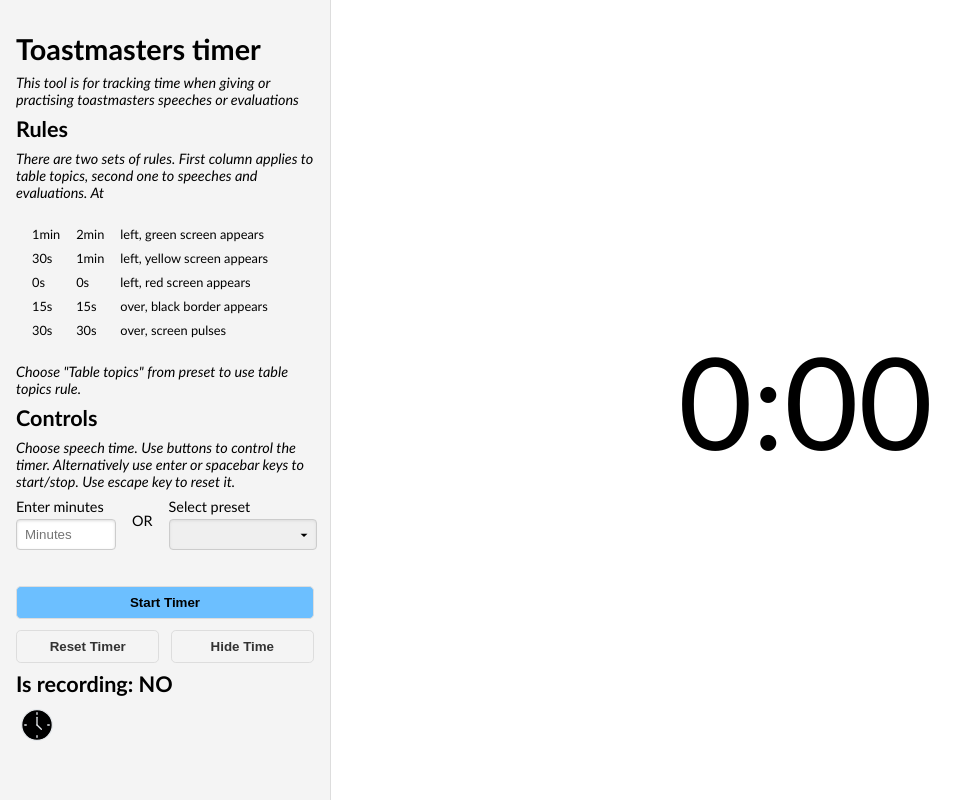
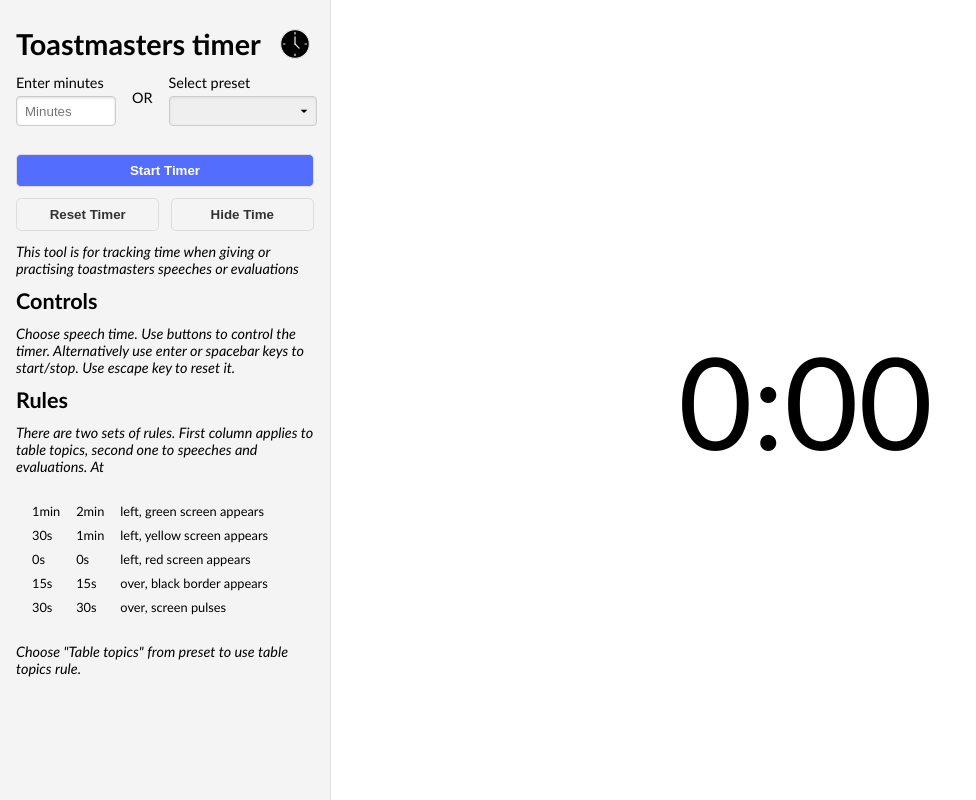
Before and after one commit to Ajuska/toastmasters-timer, an Angular app: page / in a window 1280 px wide. Shown: the whole page, without its empty margins (0-976 px from the left). Built offline with nearby package versions, Linux system fonts and the light colour scheme.

Commit message:
Rearrange content

```diff
--- a/src/app/app.component.html
+++ b/src/app/app.component.html
@@ -2,45 +2,16 @@
 
 <main class="main">
   <div class="sidebar">
+    <div class="header">
       <h1>Toastmasters timer</h1>
-    <i>
-      This tool is for tracking time when giving or practising toastmasters
-      speeches or evaluations
-    </i>
-    <h2>Rules</h2>
-    <i>
-      There are two sets of rules. First column applies to table topics, second
-      one to speeches and evaluations. At
-    </i>
-    <div class="rules">
-      <ul class="rules--column">
-        <li>1min</li>
-        <li>30s</li>
-        <li>0s</li>
-        <li>15s</li>
-        <li>30s</li>
-      </ul>
-      <ul class="rules--column">
-        <li>2min</li>
-        <li>1min</li>
-        <li>0s</li>
-        <li>15s</li>
-        <li>30s</li>
-      </ul>
-      <ul class="rules--column">
-        <li>left, green screen appears</li>
-        <li>left, yellow screen appears</li>
-        <li>left, red screen appears</li>
-        <li>over, black border appears</li>
-        <li>over, screen pulses</li>
-      </ul>
+      <img
+        [src]="timer ? 'time.gif' : 'time.svg'"
+        alt="Timer GIF"
+        [style.width]="timer ? '39px' : '30px'"
+        [style.padding]="timer ? '0px' : '4.5px'"
+      />
     </div>
-    <i>Choose "Table topics" from preset to use table topics rule.</i>
-    <h2>Controls</h2>
-    <i>
-      Choose speech time. Use buttons to control the timer. Alternatively use
-      enter or spacebar keys to start/stop. Use escape key to reset it.
-    </i>
+    <div>
       <div class="form">
         <div class="form--group">
           <label for="userMinutes">Enter minutes</label>
@@ -98,13 +69,45 @@
           {{ displaySeconds ? "Hide" : "Show" }} Time
         </button>
       </div>
-    <h2>Is recording: {{ timer ? "YES" : "NO" }}</h2>
-    <img
-      [src]="timer ? 'time.gif' : 'time.svg'"
-      alt="Timer GIF"
-      [style.width]="timer ? '42px' : '32px'"
-      [style.padding]="timer ? '0px' : '4.5px'"
-    />
+    </div>
+    <i>
+      This tool is for tracking time when giving or practising toastmasters
+      speeches or evaluations
+    </i>
+    <h2>Controls</h2>
+    <i>
+      Choose speech time. Use buttons to control the timer. Alternatively use
+      enter or spacebar keys to start/stop. Use escape key to reset it.
+    </i>
+    <h2>Rules</h2>
+    <i>
+      There are two sets of rules. First column applies to table topics, second
+      one to speeches and evaluations. At
+    </i>
+    <div class="rules">
+      <ul class="rules--column">
+        <li>1min</li>
+        <li>30s</li>
+        <li>0s</li>
+        <li>15s</li>
+        <li>30s</li>
+      </ul>
+      <ul class="rules--column">
+        <li>2min</li>
+        <li>1min</li>
+        <li>0s</li>
+        <li>15s</li>
+        <li>30s</li>
+      </ul>
+      <ul class="rules--column">
+        <li>left, green screen appears</li>
+        <li>left, yellow screen appears</li>
+        <li>left, red screen appears</li>
+        <li>over, black border appears</li>
+        <li>over, screen pulses</li>
+      </ul>
+    </div>
+    <i>Choose "Table topics" from preset to use table topics rule.</i>
   </div>
   <div class="content">
     <div
--- a/src/app/app.component.sass
+++ b/src/app/app.component.sass
@@ -16,14 +16,19 @@
 
 .sidebar
   width: 298px
-  padding: 2rem 1rem
+  padding: 1.5rem 1rem
   background-color: #f4f4f4
   border-right: 1px solid #ddd
-  height: calc(100vh - 4rem)
+  height: calc(100vh - 3rem)
   display: flex
   flex-direction: column
-  gap: 0.5rem
+  gap: 0.7rem
   font-size: 0.9rem
+
+.header
+  display: flex
+  justify-content: space-between
+  align-items: center
 
 .content
   flex-grow: 1
@@ -86,13 +91,15 @@
   padding: 0.5rem 1rem
   border: 1px solid #ddd
   border-radius: 0.3rem
-  background-color: #6cbfff
+  background-color: #536DFE
   cursor: pointer
   font-weight: bold
   text-align: center
+  color: white
 
   &:hover
-    background-color: darken(#6cbfff, 10%)
+    background-color: darken(#536DFE, 10%)
+    color: white
 
   &.secondary
     background-color: #f4f4f4
```
Lines whose indentation alone changed are shown as unchanged.
